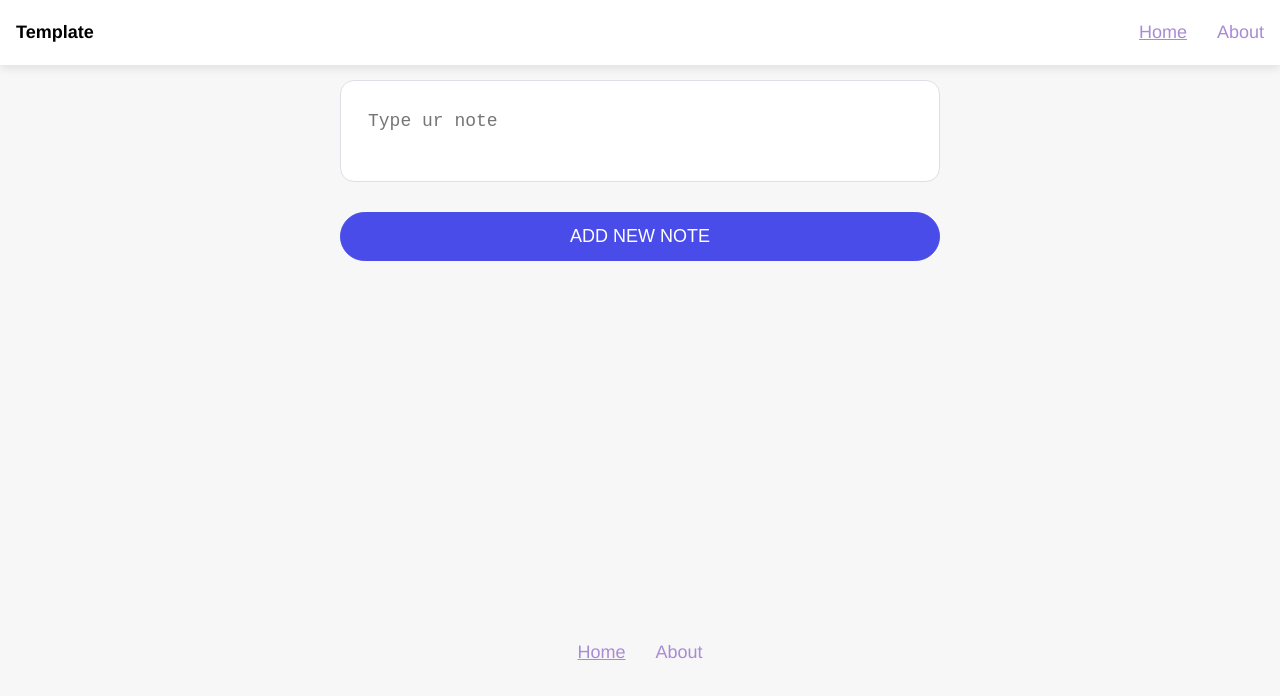
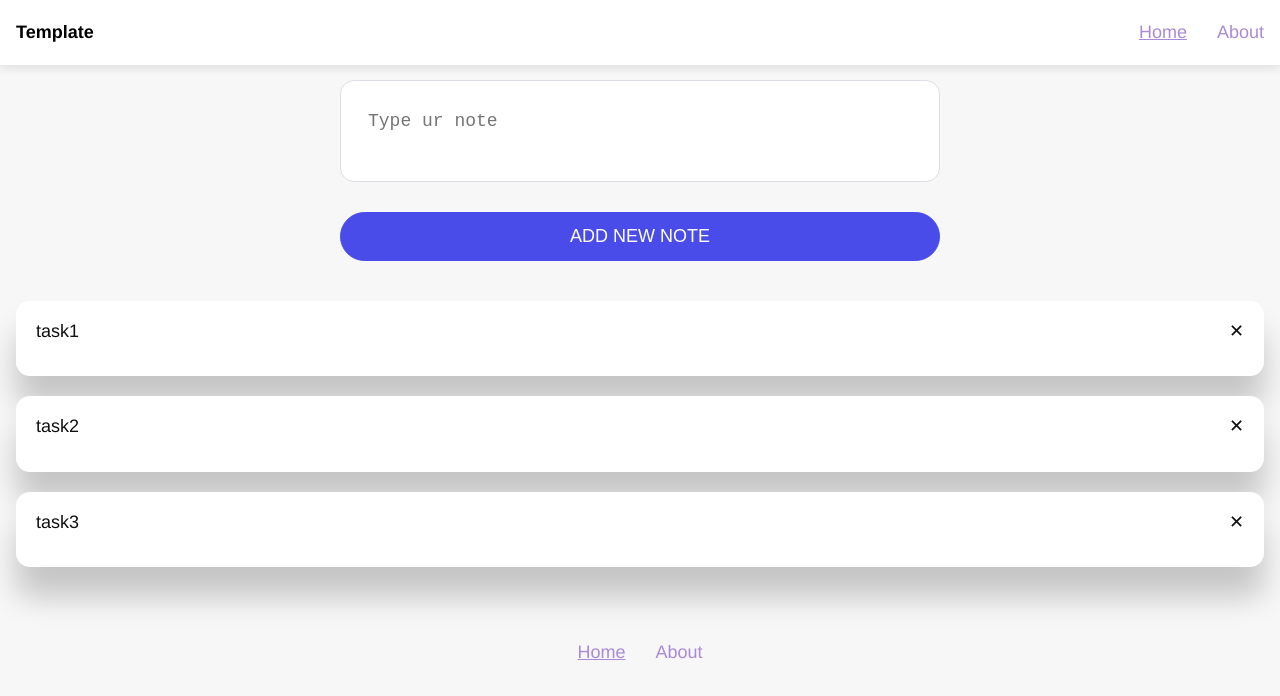
Before and after one commit to michaelvassilyevmvc/tocode-vue3-notes, a Vue app: page /#/ in a window 1280 px wide. Shown: the top 696 px of the page. Built offline with nearby package versions, Linux system fonts and the light colour scheme.

Commit message:
Реализованы функции добавления и удаления note

```diff
--- a/src/components/Notes/Form.vue
+++ b/src/components/Notes/Form.vue
@@ -20,12 +20,8 @@
   },
   methods: {
     onSubmit() {
-      const name = 'evgenii';
-      const age = 24;
-
-      this.$emit('test', {name, age});
-      // this.$emit('onSubmit', this.value);
-      // this.value = '';
+      this.$emit('onSubmit', this.value);
+      this.value = '';
     }
   }
 }
--- /dev/null
+++ b/src/components/Notes/List.vue
@@ -0,0 +1,57 @@
+<template>
+  <div class="notes-list">
+    <div class="note-item" v-for="(note,index) in items" :key="index">
+      <div class="note-header">
+        <p>{{ note }}</p>
+        <p style="cursor: pointer;" @click="$emit('onRemove',index)">&#10005;</p>
+      </div>
+      <!--      <div class="note-footer"></div>-->
+    </div>
+  </div>
+</template>
+
+<script>
+export default {
+  props: {
+    items: {
+      type: Array,
+      required: true
+    }
+  }
+}
+</script>
+
+<style lang="scss">
+.notes-list {
+  padding: 40px 0;
+}
+
+.note-item {
+  width: 100%;
+  padding: 18px 20px;
+  margin-bottom: 20px;
+  border-radius: 14px;
+  background-color: #fff;
+  transition: all 0.25s cubic-bezier(.02, .01, .47, 1);
+  box-shadow: 0 30px 30px rgba(0, 0, 0, 0.2);
+
+  &:hover {
+    box-shadow: 0 30px 30px rgba(0, 0, 0, 0.04);
+    transform: translate(0, -6px);
+    transition-delay: 0s !important;
+  }
+}
+
+.note-header {
+  display: flex;
+  align-items: center;
+  justify-content: space-between;
+}
+
+.note-footer {
+  display: flex;
+  flex-direction: column;
+  justify-content: start;
+  align-items: start;
+}
+</style>
--- a/src/pages/home.vue
+++ b/src/pages/home.vue
@@ -1,21 +1,26 @@
 <template>
   <div class="md-body">
-    <Form @test="hangleTest" @onSubmit="handleSubmit"/>
+    <Form @onSubmit="handleSubmit"/>
+    <List @onRemove="handleRemove" :items="notes"/>
   </div>
 </template>
 <script>
 import Form from '@/components/Notes/Form.vue'
+import List from '@/components/Notes/List.vue'
 
 export default {
-  components: {Form},
+  components: {Form, List},
+  data() {
+    return {
+      notes: ['task1', 'task2', 'task3',]
+    }
+  },
   methods: {
     handleSubmit(note) {
-      console.log(note);
+      this.notes.push(note);
     },
-    hangleTest({name, age}) {
-      console.log('hello test');
-      console.log(name);
-      console.log(age);
+    handleRemove(index) {
+      this.notes.splice(index, 1);
     }
   }
 }
```
